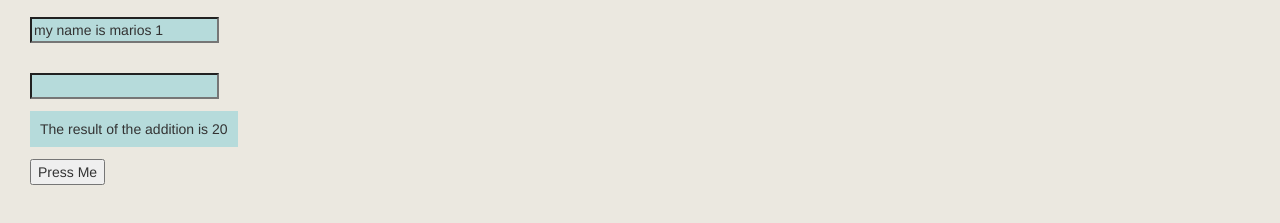
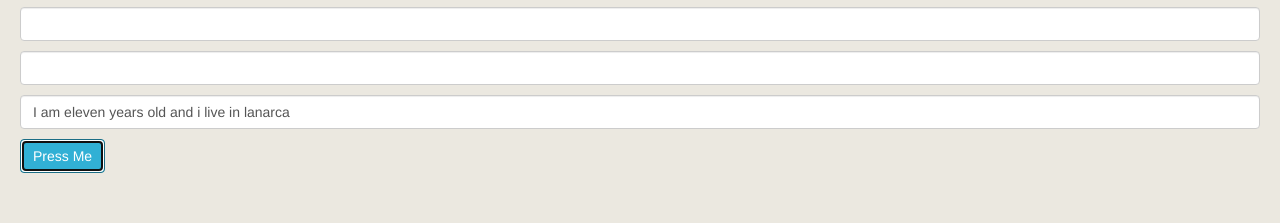
Before and after one commit to s-fanou/javascript, a plain HTML site: page index.html in a window 1280 px wide. Both pictures are taken after a click on the button "Press Me". Shown: the part 63-286 px from the top of the page. Drawn offline with nearby package versions, Linux system fonts and the light colour scheme.

Commit message:
marios solution

```diff
--- a/exp1.js
+++ b/exp1.js
@@ -17,21 +17,22 @@ $(document).ready(function () {
 
     /* Marie write your code below here */
 
-    var my_name  =  "my name is marios 1";
+var phrase1 = "I am eleven years old";
 
-    var result = 6+4;
+var phrase2 = " and i live in lanarca";
 
-    var new_result = result + 10;
+
+
 
     // this is the top text-box
-    $("#txt1").val(my_name);
+    $("#txt1").val("");
 
     // this is the second text-box
     $("#txtArea1").val();
 
 
     // this is the red span area
-    $("#span1").text("The result of the addition is " + new_result);
+    $("#span1").text(phrase1 + phrase2);
 
   });
 
--- a/index.html
+++ b/index.html
@@ -15,13 +15,13 @@
 
         <div>
 
-            <p> <input type="text" name="txt1" id="txt1" class="text-boxes"></p>
+            <p> <input type="text" name="txt1" id="txt1" class="form-control"></p>
 
-            <p><input type="textarea" name="txtArea1" id="txtArea1" class="text-boxes"></p>
+            <p><input type="textarea" name="txtArea1" id="txtArea1" class="form-control"></p>
 
-            <p><span name="span1" id="span1"> text area default text</span></p>
+            <p><span name="span1" id="span1" class="form-control"> text area default text</span></p>
 
-            <p><input type="button" name="btn1" id="btn1" value="Press Me"></p>
+            <p><input type="button" name="btn1" id="btn1" class="btn btn-default btn-info" value="Press Me"></p>
 
         </div>
 
--- a/styles.css
+++ b/styles.css
@@ -2,6 +2,8 @@ body {
   margin: 20px;
   background-color: rgb(235, 232, 224);
 }
+
+/*
 
 #span1 {
   background-color: rgb(182, 219, 219);
@@ -19,3 +21,5 @@ body {
 #btn1 {
   margin: 10px;
 }
+
+*/
```
